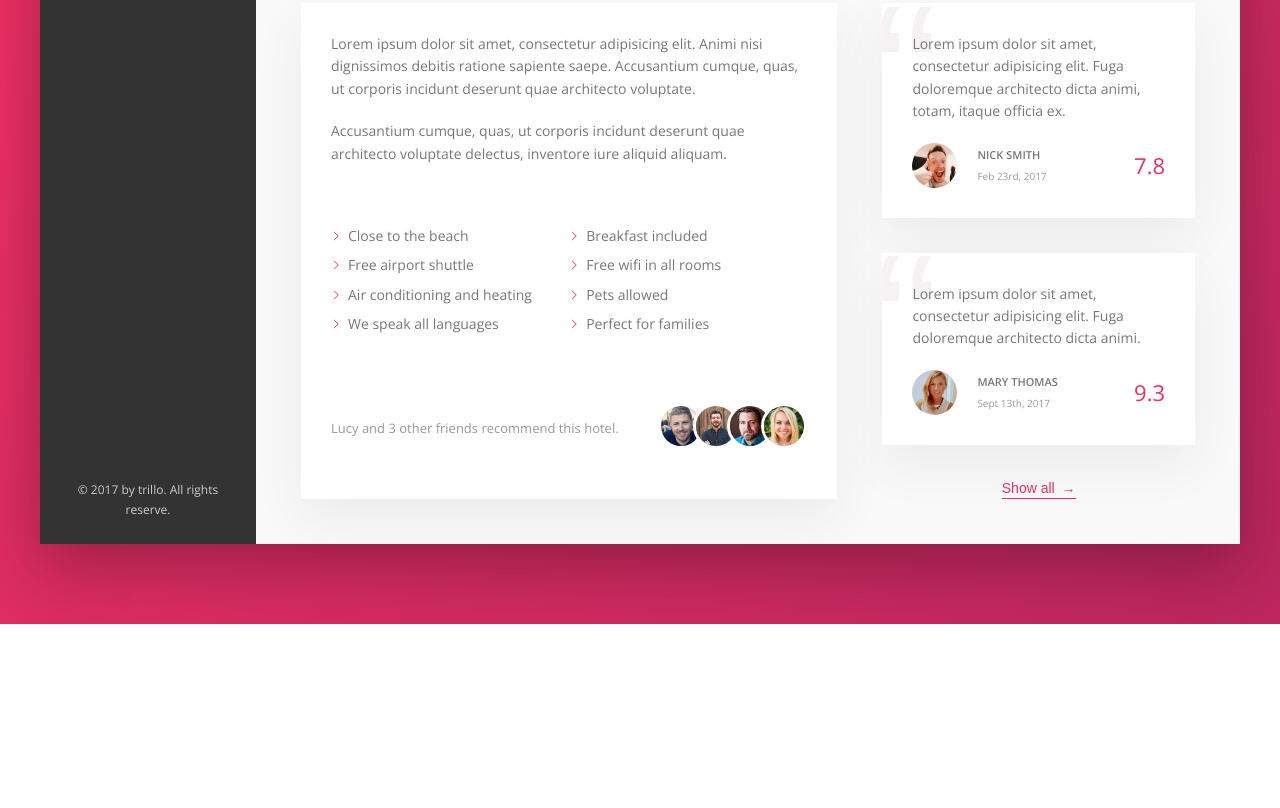
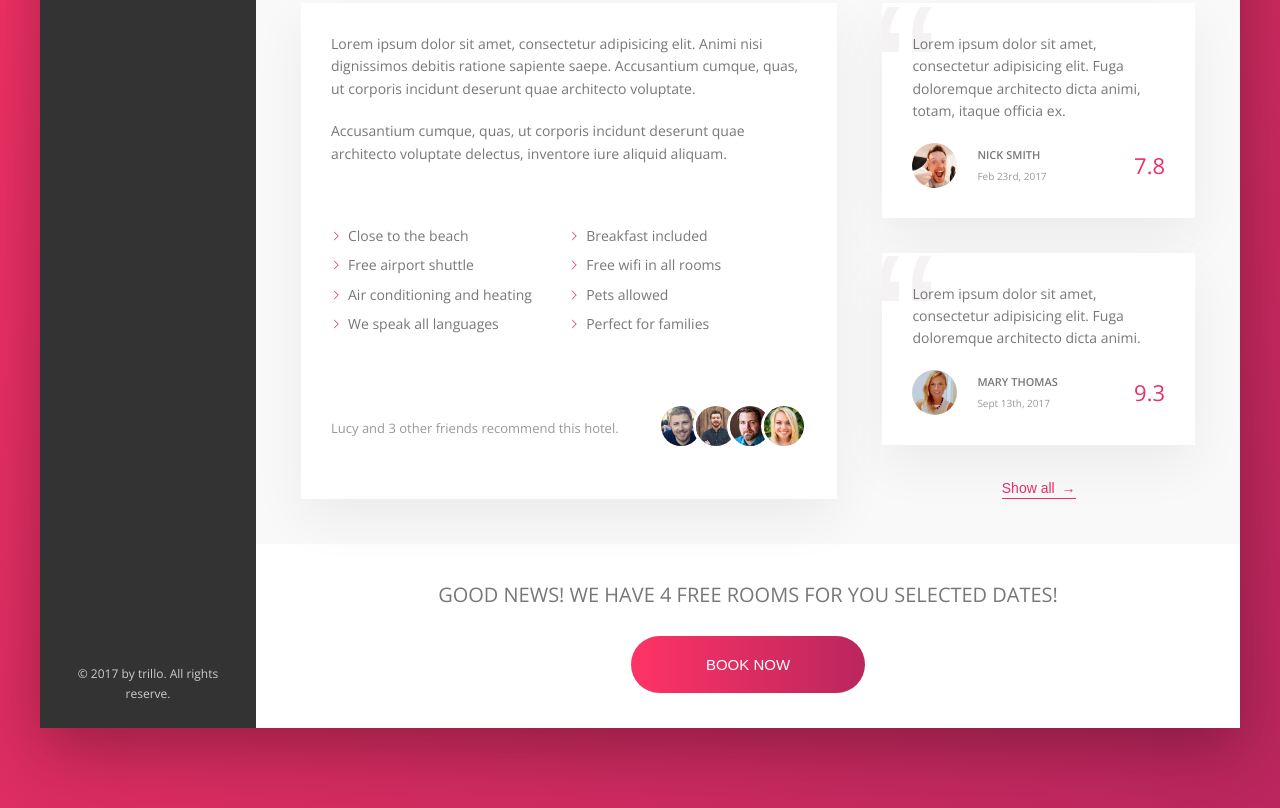
Before and after one commit to tuanluu0511/Trillo-Project, a website: page index.html in a window 1280 px wide. Shown: the part 643-1451 px from the top of the page. Before the commit the page ends 1267 px from the top, so only its background shows below. Drawn offline with nearby package versions, Linux system fonts and the light colour scheme.

Commit message:
Build the CTA section

```diff
--- a/index.html
+++ b/index.html
@@ -246,6 +246,15 @@
               <button class="btn-inline">Show all <span>&rarr;</span></button>
             </div>
           </div>
+          <div class="cta">
+            <h2 class="cta__book-now">
+              Good news! We have 4 free rooms for you selected dates!
+            </h2>
+            <button class="btn">
+              <span class="btn__visible">Book now</span>
+              <span class="btn__invisible">Only 4 rooms left</span>
+            </button>
+          </div>
         </main>
       </div>
     </div>
--- a/sass/_components.scss
+++ b/sass/_components.scss
@@ -437,3 +437,78 @@
     z-index: 1;
   }
 }
+
+//////////////////////////////////
+// CALL TO ACTION
+
+.cta {
+  padding: 3.5rem;
+  text-align: center;
+
+  &__book-now {
+    font-size: 2rem;
+    font-weight: 300;
+    text-transform: uppercase;
+    margin-bottom: 2.5rem;
+  }
+}
+
+//////////////////////////////////
+// CALL TO ACTION
+
+.btn {
+  font-size: 1.5rem;
+  font-weight: 300;
+  text-transform: uppercase;
+  border-radius: 100px;
+  border: none;
+  background-image: linear-gradient(
+    to right,
+    var(--color-primary-light),
+    var(--color-primary-dark)
+  );
+  color: #fff;
+  position: relative;
+  overflow: hidden;
+  cursor: pointer;
+
+  //Select all the child element
+  & > * {
+    display: inline-block;
+    height: 100%;
+    width: 100%;
+    transition: all 0.2s;
+  }
+
+  &__visible {
+    padding: 2rem 7.5rem;
+  }
+
+  &__invisible {
+    padding: 2rem 0;
+    position: absolute;
+    left: 0;
+    top: -100%;
+  }
+
+  &:hover {
+    background-image: linear-gradient(
+      to left,
+      var(--color-primary-light),
+      var(--color-primary-dark)
+    );
+  }
+
+  &:hover &__visible {
+    transform: translateY(100%);
+  }
+
+  &:hover &__invisible {
+    top: 0;
+  }
+
+  &:focus {
+    outline: none;
+    animation: pulsate 1s infinite;
+  }
+}
--- a/sass/_layout.scss
+++ b/sass/_layout.scss
@@ -41,6 +41,7 @@
 .detail {
   font-size: 1.4rem;
   display: flex;
+
   padding: 4.5rem;
   background-color: var(--color-grey-light-1);
   border: var(--line);
```
Also changed, not shown: css/style.css.
